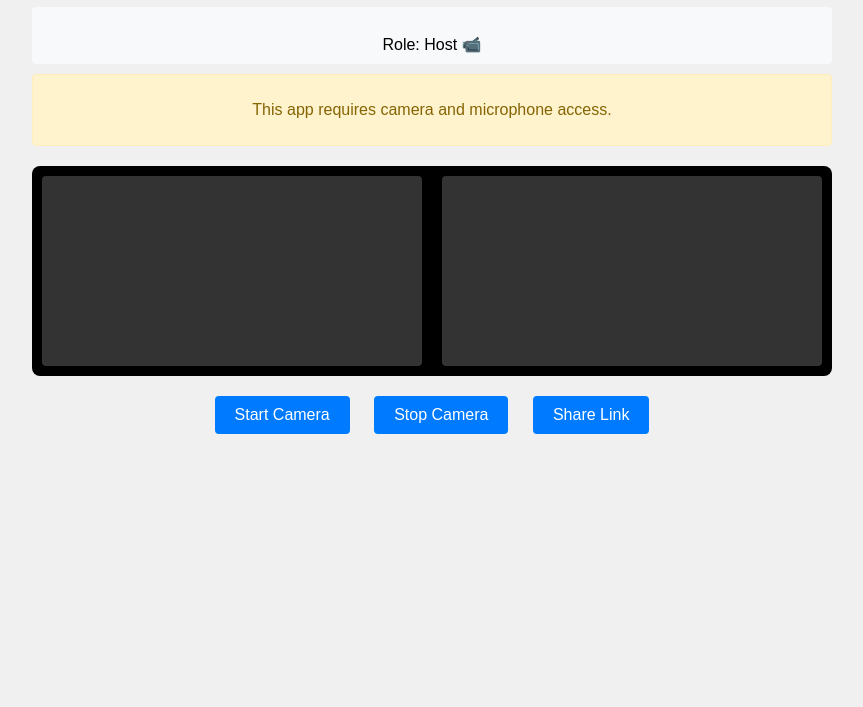
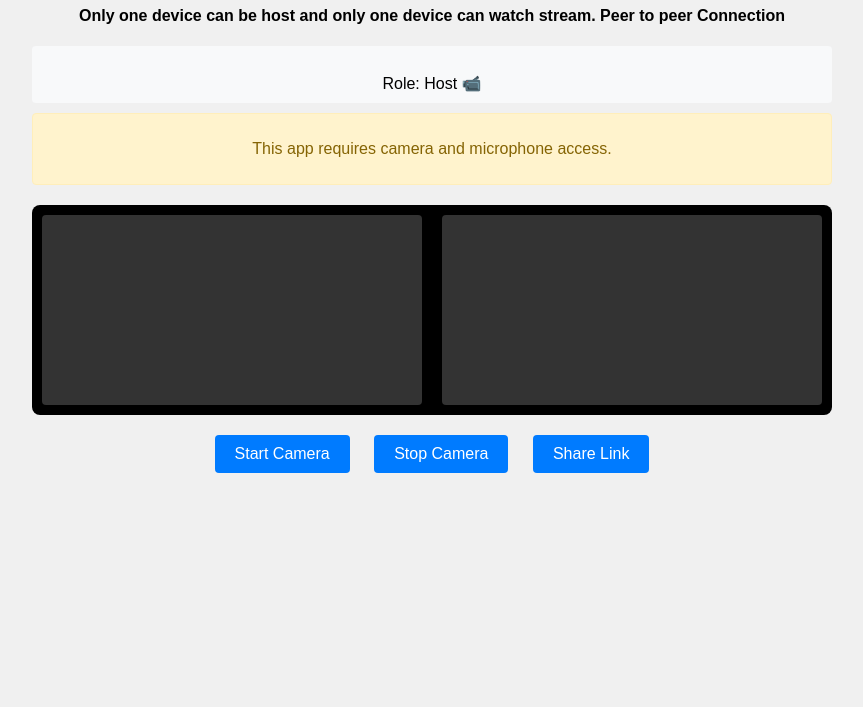
Before and after one commit to mehmetkahya0/local-web-camera, a website: page index.html in a window 1280 px wide. Shown: the part 93-800 px from the top of the page, without its empty margins (208-1071 px from the left). Drawn offline with nearby package versions, Linux system fonts and the light colour scheme.

Commit message:
Add informational message about device hosting and streaming limitations

```diff
--- a/index.html
+++ b/index.html
@@ -11,6 +11,7 @@
 <body>
     <div class="container">
         <h1>Local Web Camera Stream</h1>
+        <h4>Only one device can be host and only one device can watch stream. Peer to peer Connection</h4>
         <div id="connectionStatus"></div>
         <!-- Add this new div -->
         <div id="permissionInfo" class="permission-info">
```
